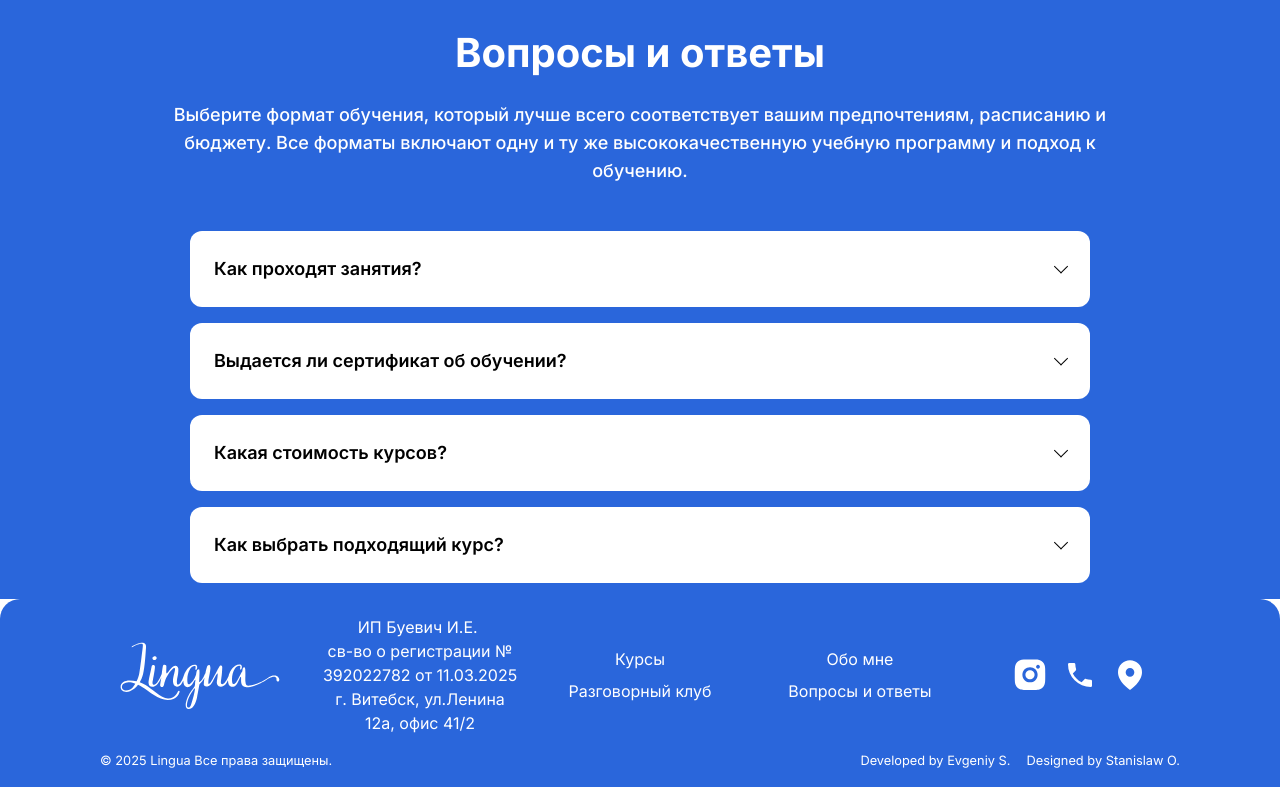
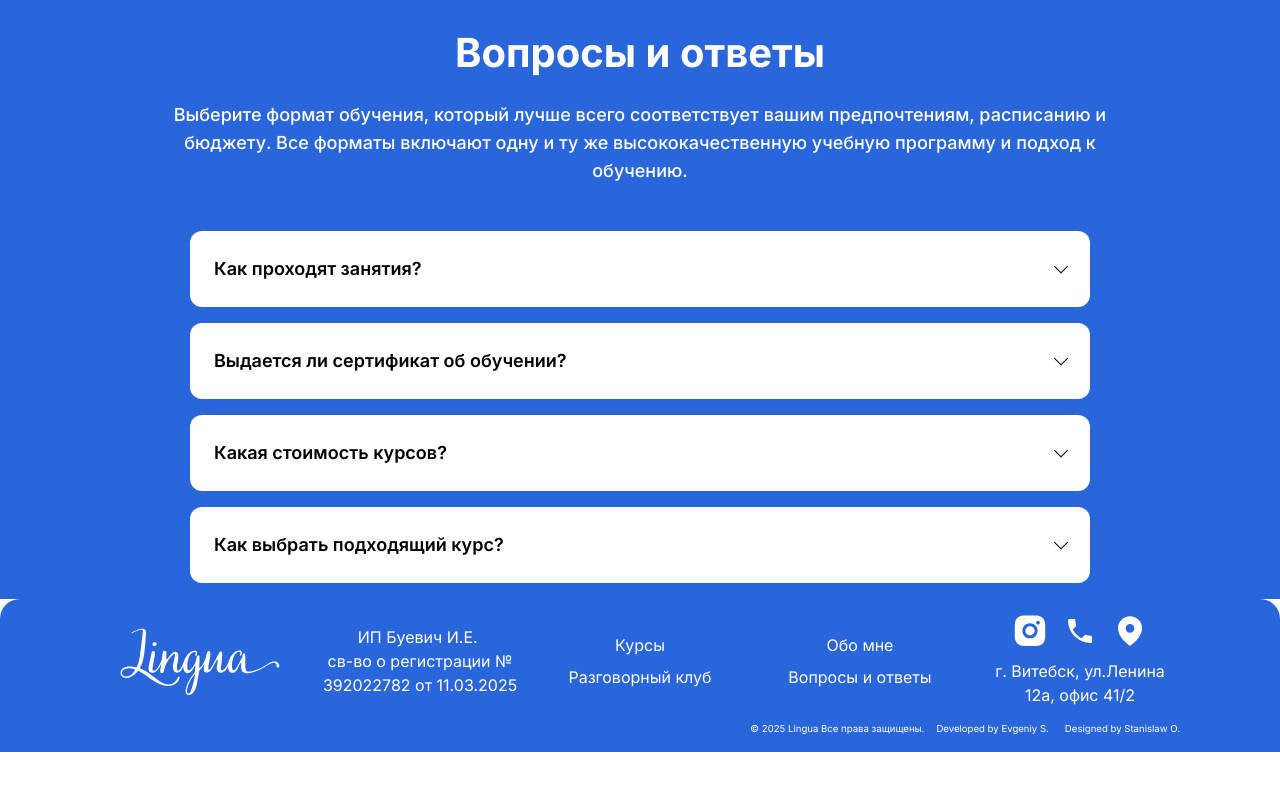
Before and after one commit to evgeniyworkbel/ira-buevich, a Next.js app: page / in a window 1280 px wide. Shown: the part 3834-4621 px from the top of the page. After the commit the page ends 4586 px from the top, so only its background shows below. Built offline with nearby package versions, Linux system fonts and the light colour scheme.

Commit message:
feat: prettify footer

```diff
--- a/src/widgets/footer.tsx
+++ b/src/widgets/footer.tsx
@@ -19,13 +19,11 @@ export function Footer() {
             height={80}
           />
         </Link>
-        {/* todo: подумать как вывести красиво инфу на десктопе */}
         <div>
           <p className="flex flex-col">
             <span>ИП Буевич И.Е.&nbsp;</span>
             <span>св-во о регистрации № 392022782 от 11.03.2025</span>
           </p>
-          <address className="not-italic">г. Витебск, ул.Ленина 12а, офис 41/2</address>
         </div>
         <ul className="flex flex-col gap-2">
           <Link href={navItems.courses.href}>{navItems.courses.label}</Link>
@@ -35,6 +33,7 @@ export function Footer() {
           <Link href={navItems.aboutMe.href}>{navItems.aboutMe.label}</Link>
           <Link href={navItems.faq.href}>{navItems.faq.label}</Link>
         </ul>
+        <div className="flex max-w-52 flex-col items-center gap-3">
           <ul className="flex gap-[18px]">
             <li>
               <Link href={contacts.instagram} target="_blank" rel="noopener noreferrer">
@@ -67,8 +66,10 @@ export function Footer() {
               </Link>
             </li>
           </ul>
+          <address className="not-italic">г. Витебск, ул.Ленина 12а, офис 41/2</address>
+        </div>
       </footer>
-      <div className="mt-4 flex justify-between gap-3 text-[8px] xl:text-base">
+      <div className="mt-4 flex justify-between gap-3 text-[8px] xl:justify-end xl:text-xs">
         <small>© 2025 Lingua Все права защищены.</small>
         <div className="flex gap-4">
           <small>
```
Lines whose indentation alone changed are shown as unchanged.
